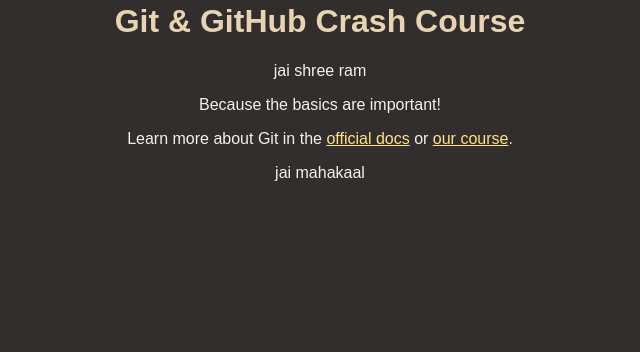
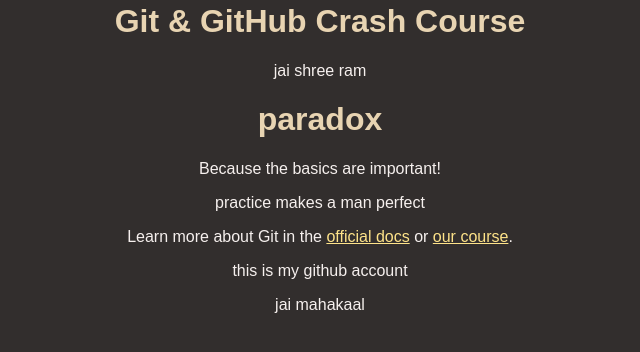
Before and after one commit to rkrohanrk/gitpractice, a plain HTML site: page index.html in a window 1280 px wide. Shown: the part 166-518 px from the top of the page, without its empty margins (320-960 px from the left). Drawn offline with Linux system fonts and the light colour scheme.

Commit message:
added the features

```diff
--- a/index.html
+++ b/index.html
@@ -12,14 +12,19 @@
       <img id="logo" src="logo.png" alt="A logo that contains the word 'Git'" />
       <h1>Git & GitHub Crash Course</h1>
       <p>jai shree ram</p>
+      <h1>paradox</h1>
     </header>
     <main>
       <p>Because the basics are important!</p>
+      <p>practice makes a man perfect</p>
       <p>
         Learn more about Git in the
         <a href="https://git-scm.com/book/en/v2">official docs</a> or
         <a href="https://acad.link/git">our course</a>.
       </p>
+      <section>
+        <p>this is my github account</p>
+      </section>
       <p>jai mahakaal</p>
     </main>
   </body>
```
